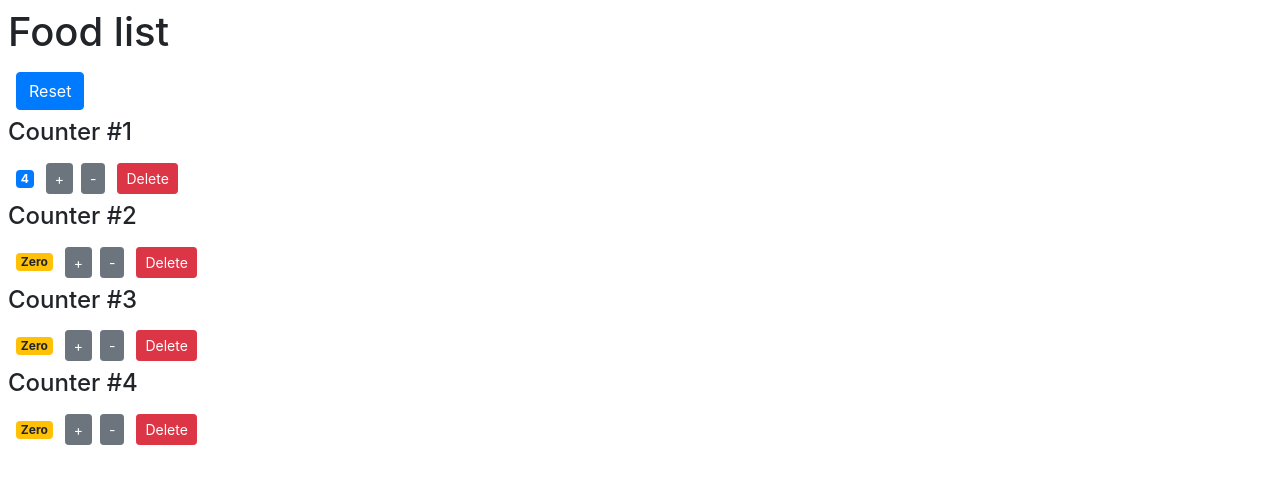
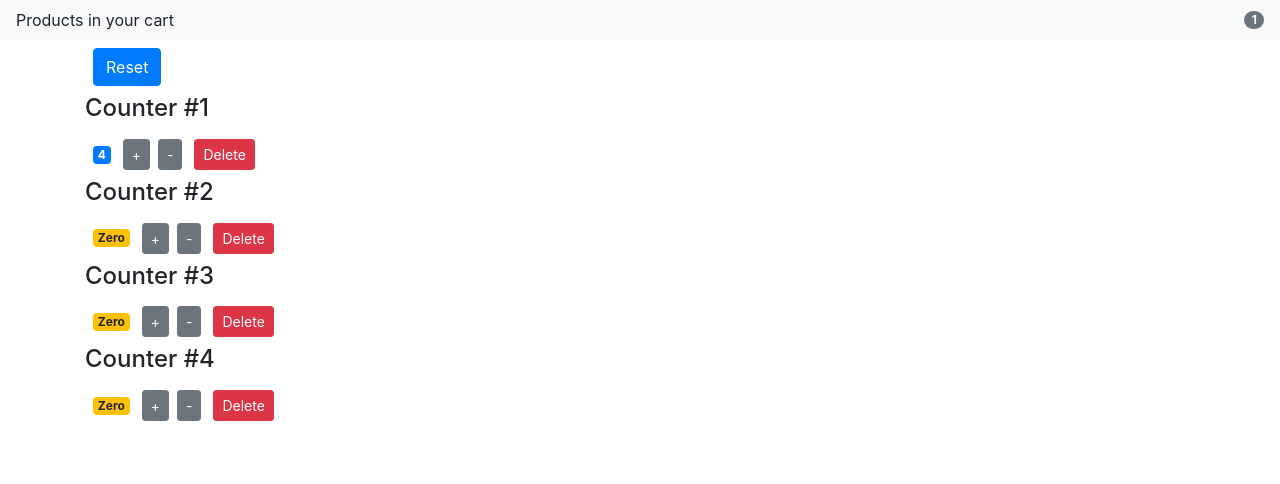
Before and after one commit to TheLoneWanderer4/Dev-Projects, a React (Create React App) app in the folder javaScript/counter/: page / in a window 1280 px wide. Shown: the top 484 px of the page. Built offline with nearby package versions, Linux system fonts and the light colour scheme.

Commit message:
Update, continuing with tutorial

```diff
--- a/javaScript/counter/src/App.js
+++ b/javaScript/counter/src/App.js
@@ -1,13 +1,73 @@
 import React, { Component } from "react";
 import Counters from "./components/counters";
+import NavBar from "./components/navbar";
 
 class App extends Component {
+  constructor(props) {
+    super(props);
+    this.state = {
+      counters: [
+        { id: 1, value: 4 },
+        { id: 2, value: 0 },
+        { id: 3, value: 0 },
+        { id: 4, value: 0 }
+      ]
+    };
+  }
+
+  handleReset = () => {
+    const counters = this.state.counters.map(counter => {
+      counter.value = 0;
+      return counter;
+    });
+    this.setState({ counters });
+    console.log(this.state);
+  };
+
+  handleIncrement = counter => {
+    const counters = [...this.state.counters];
+    const index = counters.indexOf(counter);
+    counters[index] = { ...counter };
+    counters[index].value++;
+
+    console.log(counters);
+
+    this.setState({ counters });
+  };
+
+  handleDecrement = counter => {
+    const counters = [...this.state.counters];
+    const index = counters.indexOf(counter);
+    counters[index] = { ...counter };
+    if (counters[index].value > 0) {
+      counters[index].value--;
+    }
+    this.setState({ counters });
+  };
+
+  handleDelete = id => {
+    const counters = this.state.counters.filter(counter => counter.id !== id);
+    this.setState({ counters });
+  };
+
   render() {
     return (
-      <div className="m-2">
-        <h1> Food list </h1>
-        <Counters />
-      </div>
+      <React.Fragment>
+        <NavBar
+          counterCount={
+            this.state.counters.filter(counter => counter.value > 0).length
+          }
+        />
+        <main className="container">
+          <Counters
+            counters={this.state.counters}
+            onReset={this.handleReset}
+            onDelete={this.handleDelete}
+            onIncrement={this.handleIncrement}
+            onDecrement={this.handleDecrement}
+          />
+        </main>
+      </React.Fragment>
     );
   }
 }
--- a/javaScript/counter/src/components/counters.jsx
+++ b/javaScript/counter/src/components/counters.jsx
@@ -1,78 +1,32 @@
 import Counter from "./counter";
 import React, { Component } from "react";
 
-class Counters extends Component {
-  constructor(props) {
-    super(props);
-    this.state = {
-      counters: [
-        { id: 1, value: 4 },
-        { id: 2, value: 0 },
-        { id: 3, value: 0 },
-        { id: 4, value: 0 }
-      ]
-    };
-  }
-
-  handleReset = () => {
-    const counters = this.state.counters.map(counter => {
-      counter.value = 0;
-      return counter;
-    });
-    this.setState({ counters });
-    console.log(this.state);
-  };
-
-  handleIncrement = counter => {
-    const counters = [...this.state.counters];
-    const index = counters.indexOf(counter);
-    counters[index] = { ...counter };
-    counters[index].value++;
-
-    console.log(counters);
-
-    this.setState({ counters });
-  };
-
-  handleDecrement = counter => {
-    const counters = [...this.state.counters];
-    const index = counters.indexOf(counter);
-    counters[index] = { ...counter };
-    if (counters[index].value > 0) {
-      counters[index].value--;
-    }
-    this.setState({ counters });
-  };
-
-  handleDelete = id => {
-    const counters = this.state.counters.filter(counter => counter.id !== id);
-    this.setState({ counters });
-  };
-
-  render() {
+const Counters = ({
+  onReset,
+  onDelete,
+  onIncrement,
+  onDecrement,
+  counters
+}) => {
   return (
-      <div>
-        <button
-          onClick={this.handleReset}
-          className="btn btn-primary btn-small m-2"
-        >
+    <div className="">
+      <button onClick={onReset} className="btn btn-primary btn-small m-2">
         {" "}
         Reset{" "}
       </button>
-        {this.state.counters.map(counter => (
+      {counters.map(counter => (
         <Counter
           key={counter.id}
           counter={counter}
-            onDelete={this.handleDelete}
-            onIncrement={this.handleIncrement}
-            onDecrement={this.handleDecrement}
+          onDelete={onDelete}
+          onIncrement={onIncrement}
+          onDecrement={onDecrement}
         >
           <h4>Counter #{counter.id}</h4>
         </Counter>
       ))}
     </div>
   );
-  }
-}
+};
 
 export default Counters;
--- /dev/null
+++ b/javaScript/counter/src/components/navbar.jsx
@@ -0,0 +1,12 @@
+import React, { Component } from "react";
+
+const NavBar = ({ counterCount }) => {
+  return (
+    <nav className="navbar navbar-light bg-light">
+      Products in your cart
+      <span className="badge badge-pill badge-secondary">{counterCount}</span>
+    </nav>
+  );
+};
+
+export default NavBar;
```
Lines whose indentation alone changed are shown as unchanged.
